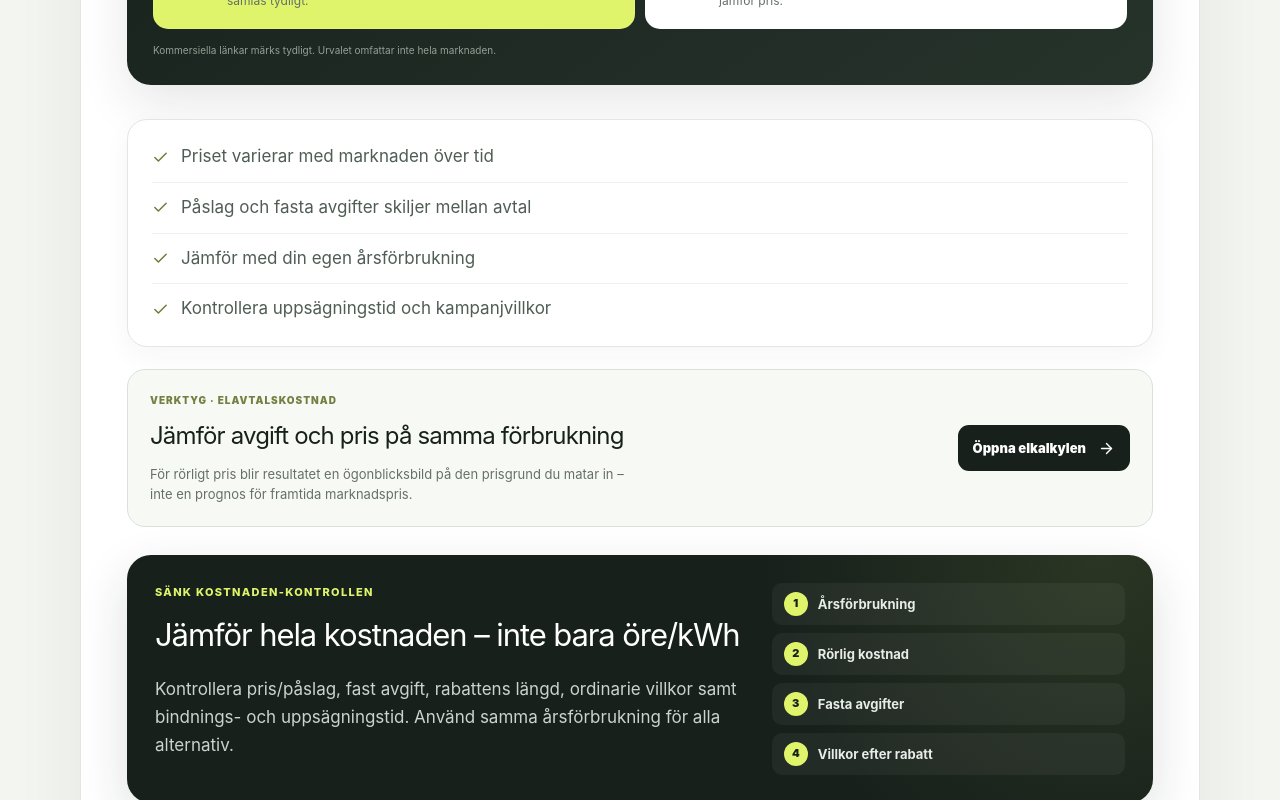
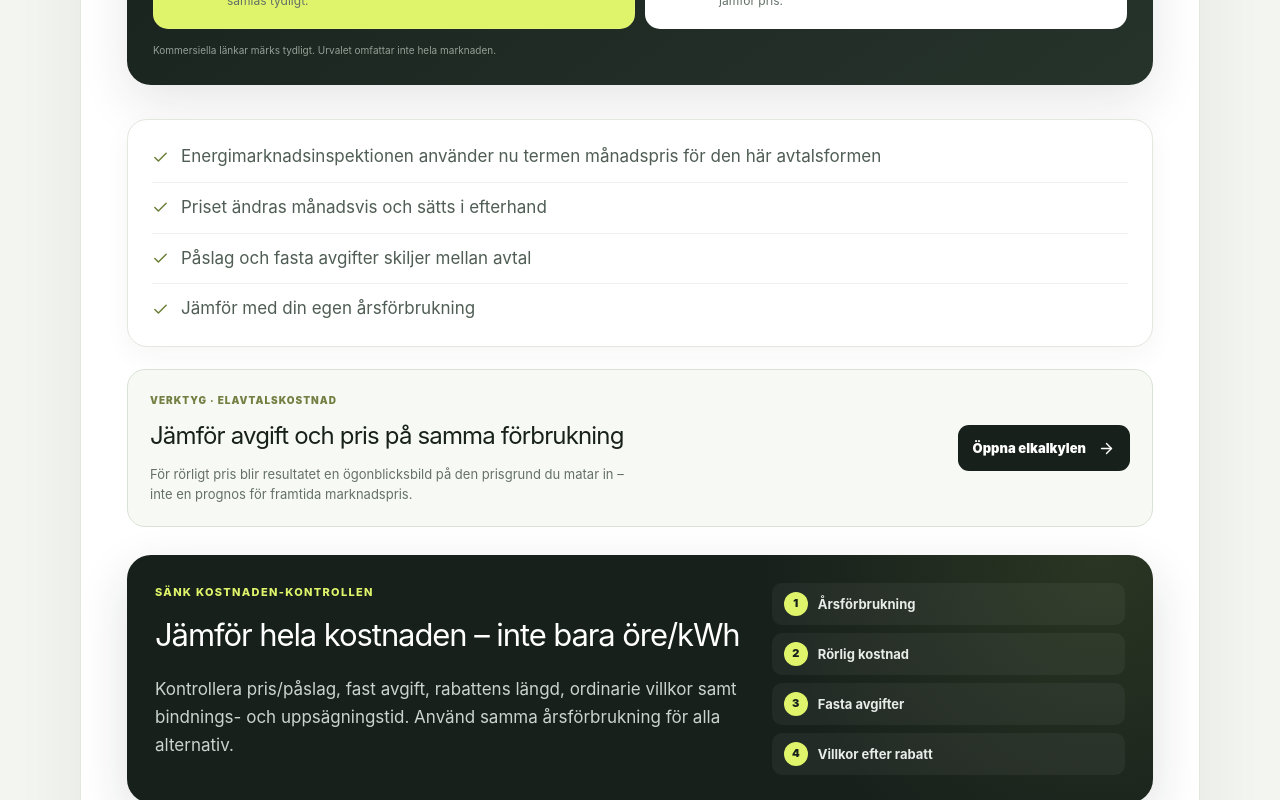
Before and after one commit to arvidlandin-cpu/sankkostnaden, a Next.js app: page /elavtal/rorligt-elpris in a window 1280 px wide. Shown: the part 800-1600 px from the top of the page. Built offline with nearby package versions, Linux system fonts and the light colour scheme.

Commit message:
Clarify Ei monthly-price terminology without changing SEO metadata

```diff
--- a/pages/elavtal/rorligt-elpris.tsx
+++ b/pages/elavtal/rorligt-elpris.tsx
@@ -9,8 +9,8 @@ export default function Page() {
       canonical='https://sankkostnaden.se/elavtal/rorligt-elpris/'
       category='el'
       intent='electricity'
-      bullets={['Priset varierar med marknaden över tid', 'Påslag och fasta avgifter skiljer mellan avtal', 'Jämför med din egen årsförbrukning', 'Kontrollera uppsägningstid och kampanjvillkor']}
-      sections={[{ heading: 'Vad betyder rörligt elpris?', body: 'Ett rörligt avtal följer marknadsutvecklingen i stället för att låsa energipriset under en längre period. Din faktiska kostnad påverkas dessutom av elhandlarens påslag och fasta avgifter.' }, { heading: 'Vad ingår i kostnaden för ett rörligt elavtal?', body: 'Utöver själva energipriset kan elhandlaren ta ett påslag per kilowattimme och en fast månads- eller årsavgift. Jämför dessa delar separat och använd samma årsförbrukning när du räknar på alternativen.' }, { heading: 'När blir påslaget viktigt?', body: 'Ju större årsförbrukning, desto större effekt får varje öre per kilowattimme. Vid lägre förbrukning kan en fast månadsavgift väga relativt tyngre.' }, { heading: 'Rörligt är inte samma sak som kvartspris', body: 'Med kvartspris kopplas kostnaden närmare tidpunkten för förbrukningen. Ett traditionellt rörligt avtal fungerar annorlunda, så kontrollera avtalsformen innan du jämför priser.' }]}
+      bullets={['Energimarknadsinspektionen använder nu termen månadspris för den här avtalsformen', 'Priset ändras månadsvis och sätts i efterhand', 'Påslag och fasta avgifter skiljer mellan avtal', 'Jämför med din egen årsförbrukning']}
+      sections={[{ heading: 'Rörligt elpris kallas numera månadspris av Ei', body: 'Energimarknadsinspektionen använder sedan 2026 benämningen månadspris för den avtalsform som ofta kallats rörligt elpris. Priset per kilowattimme ändras en gång per månad och sätts i efterhand. Det är därför inte samma sak som kvartspris, där tidpunkten för din egen elanvändning påverkar elhandelskostnaden.' }, { heading: 'Vad betyder rörligt elpris?', body: 'Ett månadsprisavtal, tidigare ofta kallat rörligt elavtal, följer marknadsutvecklingen utan att låsa energipriset under en längre period. Din faktiska kostnad påverkas dessutom av elhandlarens påslag och fasta avgifter.' }, { heading: 'Vad ingår i kostnaden för ett rörligt elavtal?', body: 'Utöver själva energipriset kan elhandlaren ta ett påslag per kilowattimme och en fast månads- eller årsavgift. Jämför dessa delar separat och använd samma årsförbrukning när du räknar på alternativen.' }, { heading: 'När blir påslaget viktigt?', body: 'Ju större årsförbrukning, desto större effekt får varje öre per kilowattimme. Vid lägre förbrukning kan en fast månadsavgift väga relativt tyngre.' }, { heading: 'Rörligt är inte samma sak som kvartspris', body: 'Med kvartspris kopplas kostnaden närmare tidpunkten för förbrukningen. Ett traditionellt rörligt avtal fungerar annorlunda, så kontrollera avtalsformen innan du jämför priser.' }]}
       utility={{href:'/verktyg/elavtalskostnad/?src=rorligt_elpris',eyebrow:'VERKTYG · ELAVTALSKOSTNAD',title:'Jämför avgift och pris på samma förbrukning',body:'För rörligt pris blir resultatet en ögonblicksbild på den prisgrund du matar in – inte en prognos för framtida marknadspris.',cta:'Öppna elkalkylen'}}
       related={[{ href: '/elavtal/rorligt-fast-kvartspris/', label: 'Rörligt, fast eller kvartspris?' }, { href: '/elavtal/billigaste-elavtalet/', label: 'Billigaste elavtalet' }, { href: '/elavtal/sa-laser-du-elfakturan/', label: 'Så läser du elfakturan' }]}
     />
```
